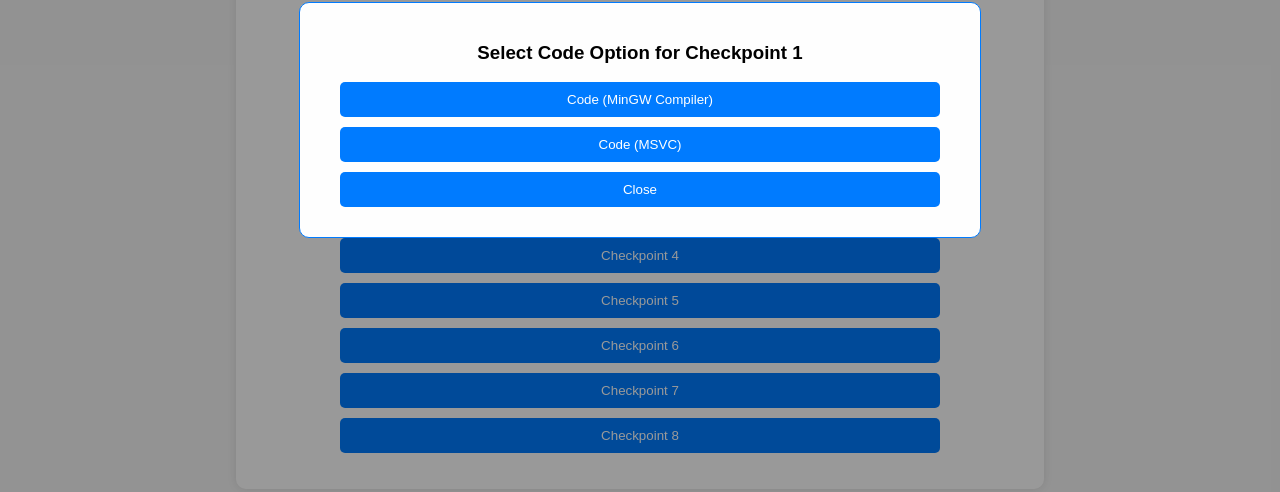
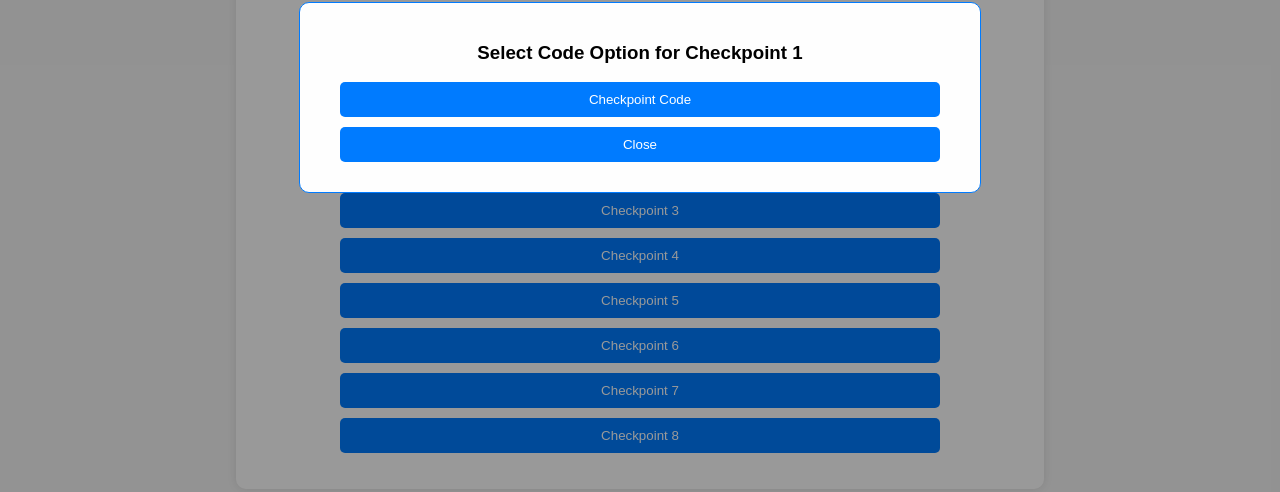
Before and after one commit to Icybites/Explorgramming-website, a plain HTML site: page faciAccess.html in a window 1280 px wide. Both pictures are taken after a click on the button "Checkpoint 1". Shown: the part 190-682 px from the top of the page. Drawn offline with Linux system fonts and the light colour scheme.

Commit message:
Update faciAccess.html

```diff
--- a/faciAccess.html
+++ b/faciAccess.html
@@ -205,64 +205,56 @@ int main() {
     <div id="checkpointModal1" class="modal">
         <div class="modal-content">
             <h3>Select Code Option for Checkpoint 1</h3>
-            <button onclick="location.href='checkpoint1_mingw.html'">Code (MinGW Compiler)</button>
-            <button onclick="location.href='checkpoint1_msvc.html'">Code (MSVC)</button>
+            <button onclick="location.href='checkpoint1.html'">Checkpoint Code</button>
             <button onclick="closeCheckpointModal(1)">Close</button>
         </div>
     </div>
     <div id="checkpointModal2" class="modal">
         <div class="modal-content">
             <h3>Select Code Option for Checkpoint 2</h3>
-            <button onclick="location.href='checkpoint2_mingw.html'">Code (MinGW Compiler)</button>
-            <button onclick="location.href='checkpoint2_msvc.html'">Code (MSVC)</button>
+            <button onclick="location.href='checkpoint2.html'">Checkpoint Code</button>
             <button onclick="closeCheckpointModal(2)">Close</button>
         </div>
     </div>
     <div id="checkpointModal3" class="modal">
         <div class="modal-content">
             <h3>Select Code Option for Checkpoint 3</h3>
-            <button onclick="location.href='checkpoint3_mingw.html'">Code (MinGW Compiler)</button>
-            <button onclick="location.href='checkpoint3_msvc.html'">Code (MSVC)</button>
+            <button onclick="location.href='checkpoint3.html'">Checkpoint Code</button>
             <button onclick="closeCheckpointModal(3)">Close</button>
         </div>
     </div>
     <div id="checkpointModal4" class="modal">
         <div class="modal-content">
             <h3>Select Code Option for Checkpoint 4</h3>
-            <button onclick="location.href='checkpoint4_mingw.html'">Code (MinGW Compiler)</button>
-            <button onclick="location.href='checkpoint4_msvc.html'">Code (MSVC)</button>
+            <button onclick="location.href='checkpoint4.html'">Checkpoint Code</button>
             <button onclick="closeCheckpointModal(4)">Close</button>
         </div>
     </div>
     <div id="checkpointModal5" class="modal">
         <div class="modal-content">
             <h3>Select Code Option for Checkpoint 5</h3>
-            <button onclick="location.href='checkpoint5_mingw.html'">Code (MinGW Compiler)</button>
-            <button onclick="location.href='checkpoint5_msvc.html'">Code (MSVC)</button>
+            <button onclick="location.href='checkpoint5.html'">Checkpoint Code</button>
             <button onclick="closeCheckpointModal(5)">Close</button>
         </div>
     </div>
     <div id="checkpointModal6" class="modal">
         <div class="modal-content">
             <h3>Select Code Option for Checkpoint 6</h3>
-            <button onclick="location.href='checkpoint6_mingw.html'">Code (MinGW Compiler)</button>
-            <button onclick="location.href='checkpoint6_msvc.html'">Code (MSVC)</button>
+            <button onclick="location.href='checkpoint6.html'">Checkpoint Code</button>
             <button onclick="closeCheckpointModal(6)">Close</button>
         </div>
     </div>
     <div id="checkpointModal7" class="modal">
         <div class="modal-content">
             <h3>Select Code Option for Checkpoint 7</h3>
-            <button onclick="location.href='checkpoint7_mingw.html'">Code (MinGW Compiler)</button>
-            <button onclick="location.href='checkpoint7_msvc.html'">Code (MSVC)</button>
+            <button onclick="location.href='checkpoint7.html'">Checkpoint Code</button>
             <button onclick="closeCheckpointModal(7)">Close</button>
         </div>
     </div>
     <div id="checkpointModal8" class="modal">
         <div class="modal-content">
             <h3>Select Code Option for Checkpoint 8</h3>
-            <button onclick="location.href='checkpoint8_mingw.html'">Code (MinGW Compiler)</button>
-            <button onclick="location.href='checkpoint8_msvc.html'">Code (MSVC)</button>
+            <button onclick="location.href='checkpoint8.html'">Checkpoint Code</button>
             <button onclick="closeCheckpointModal(8)">Close</button>
         </div>
     </div>
```
